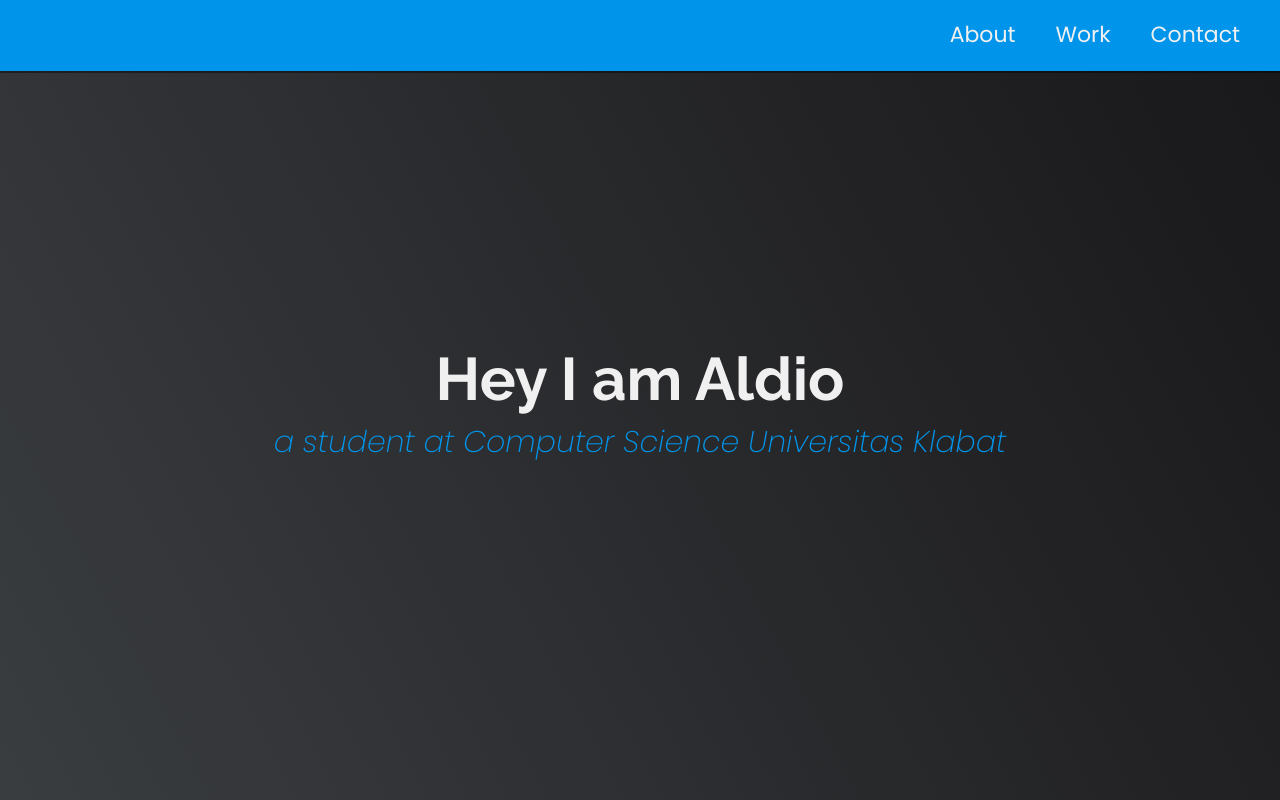
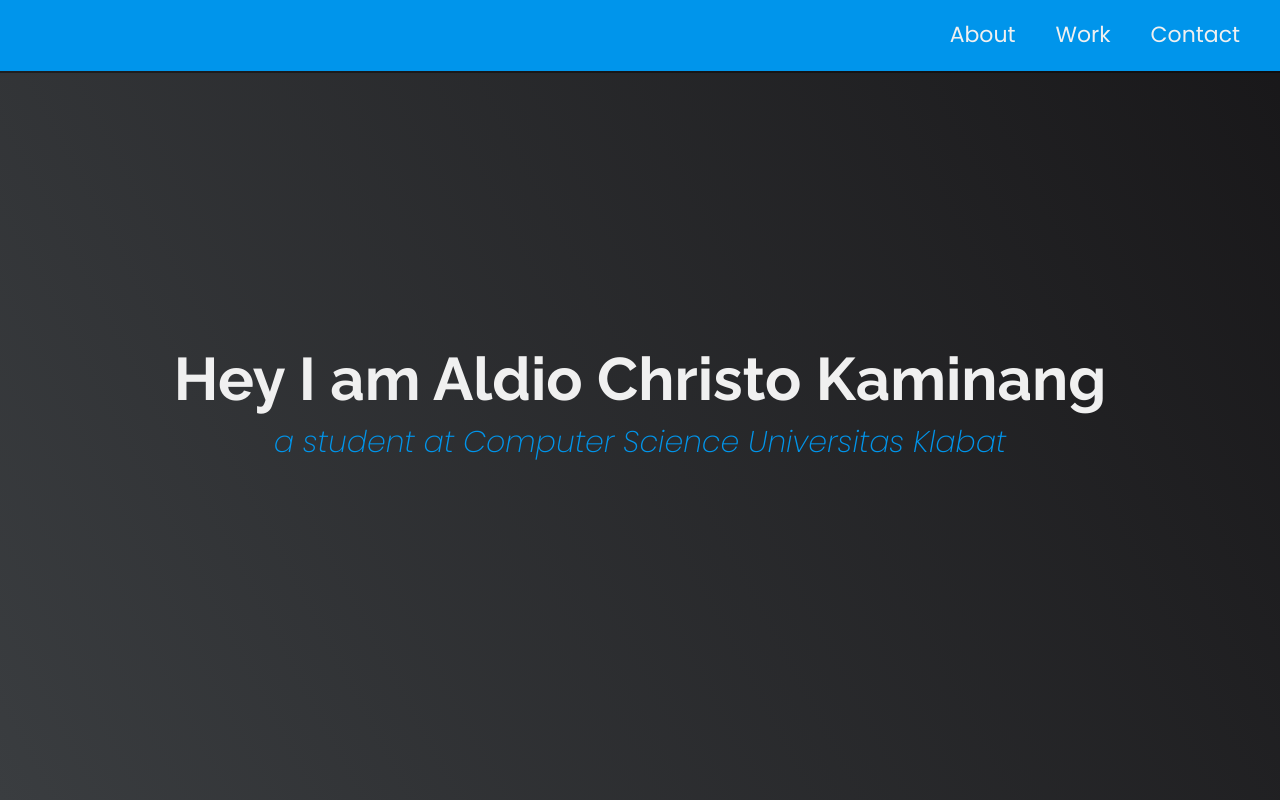
Before and after one commit to aldiock/dio-personal-web, a plain HTML site: page index.html in a window 1280 px wide. Shown: the top 800 px of the page. Drawn offline with Linux system fonts and the light colour scheme.

Commit message:
Updated Index Page

```diff
--- a/index.html
+++ b/index.html
@@ -31,7 +31,7 @@
       <!-- START WELCOME SECTION -->
 
       <section id="welcome-section" class="welcome-section">
-        <h1>Hey I am Aldio</h1>
+        <h1>Hey I am Aldio Christo Kaminang</h1>
         <p>a student at Computer Science Universitas Klabat</p>
       </section>
 
```
